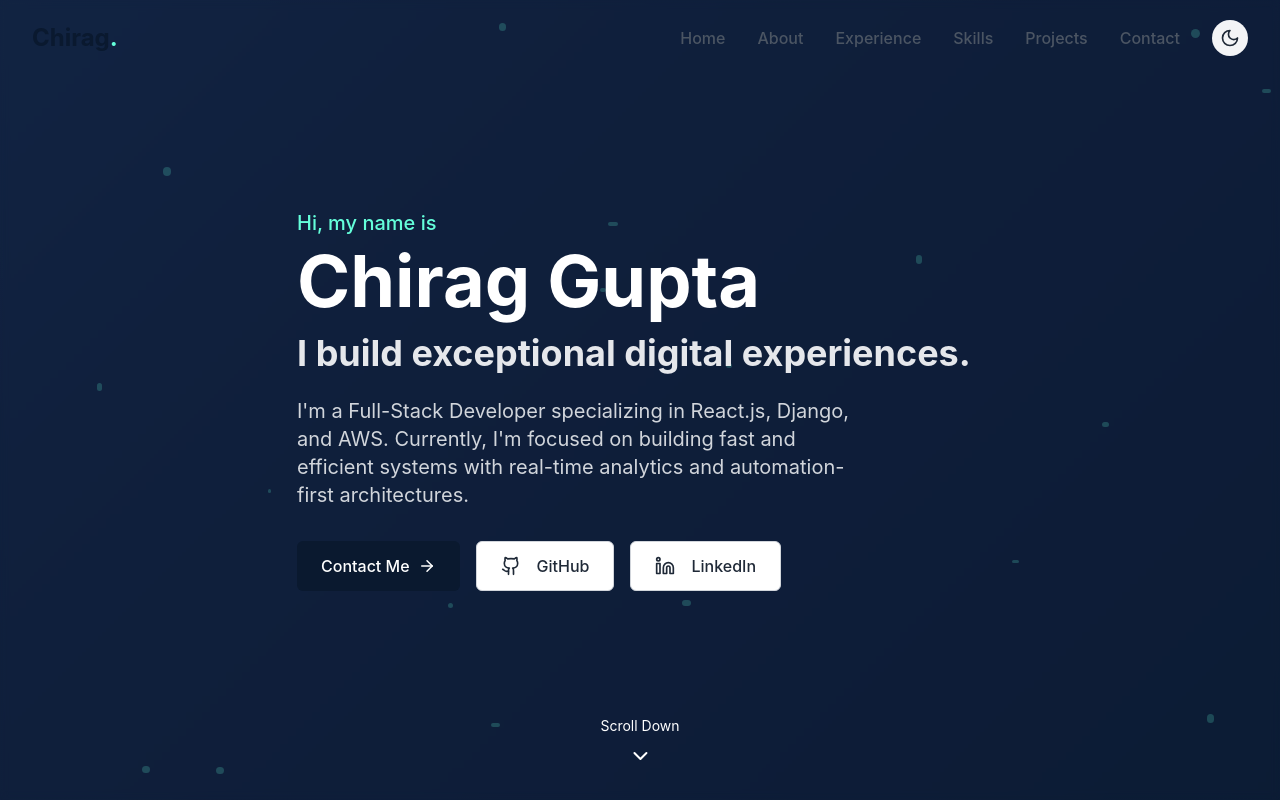
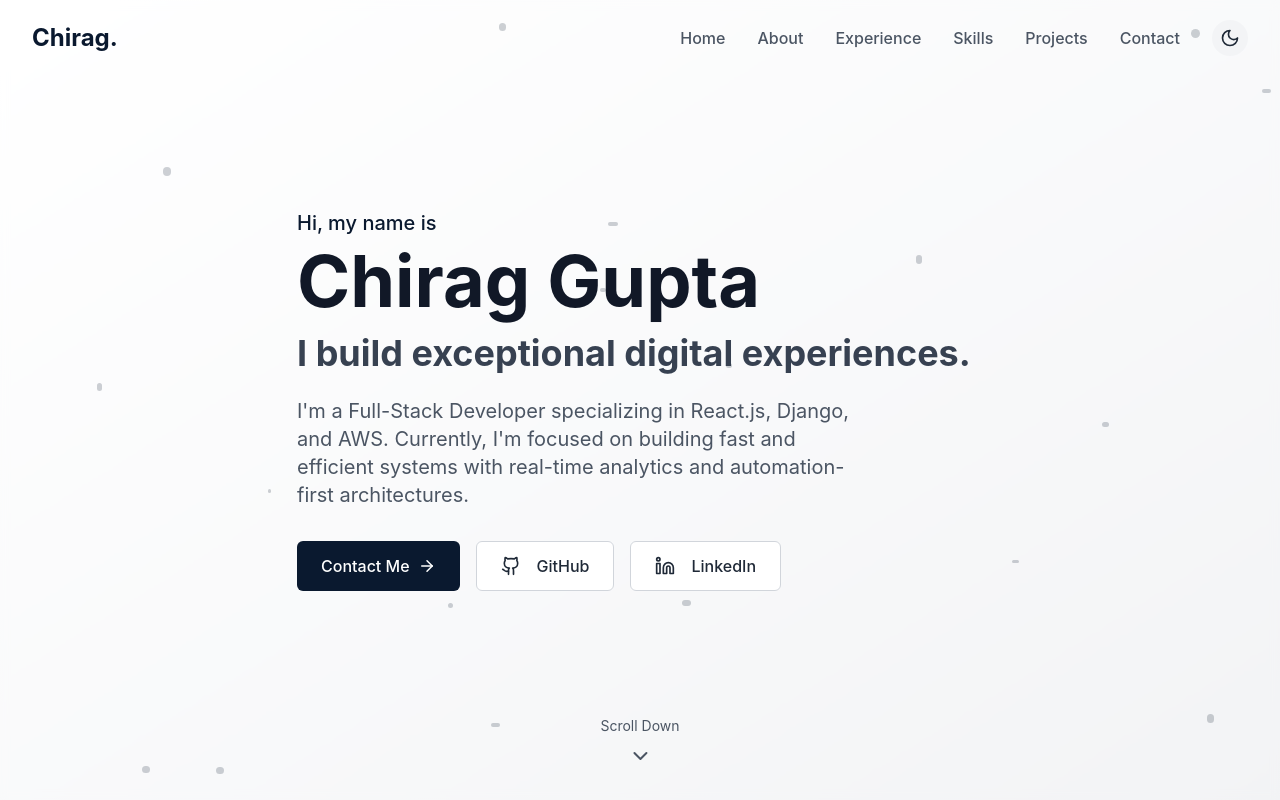
Before and after one commit to chirag4601/portfolio, a React (Vite) app: page / in a window 1280 px wide. Shown: the top 800 px of the page. Built offline with nearby package versions, Linux system fonts and the light colour scheme.

Commit message:
[Design]: Light theme design fix

```diff
--- a/src/components/layout/Navbar.tsx
+++ b/src/components/layout/Navbar.tsx
@@ -1,23 +1,26 @@
-import React, { useState, useEffect } from 'react';
-import { Menu, X, Moon, Sun } from 'lucide-react';
-import { NavLink } from '../../types';
+import { useState, useEffect, FC } from "react";
+import { Menu, X, Moon, Sun } from "lucide-react";
+import { NavLink } from "../../types";
 
 const navLinks: NavLink[] = [
-  { name: 'Home', href: '#home' },
-  { name: 'About', href: '#about' },
-  { name: 'Experience', href: '#experience' },
-  { name: 'Skills', href: '#skills' },
-  { name: 'Projects', href: '#projects' },
-  { name: 'Contact', href: '#contact' },
+  { name: "Home", href: "#home" },
+  { name: "About", href: "#about" },
+  { name: "Experience", href: "#experience" },
+  { name: "Skills", href: "#skills" },
+  { name: "Projects", href: "#projects" },
+  { name: "Contact", href: "#contact" },
 ];
 
-const Navbar: React.FC = () => {
+const Navbar: FC = () => {
   const [isMenuOpen, setIsMenuOpen] = useState(false);
   const [scrolled, setScrolled] = useState(false);
   const [isDarkMode, setIsDarkMode] = useState(() => {
-    if (typeof window !== 'undefined') {
-      return localStorage.getItem('theme') === 'dark' ||
-        (!localStorage.getItem('theme') && window.matchMedia('(prefers-color-scheme: dark)').matches);
+    if (typeof window !== "undefined") {
+      return (
+        localStorage.getItem("theme") === "dark" ||
+        (!localStorage.getItem("theme") &&
+          window.matchMedia("(prefers-color-scheme: dark)").matches)
+      );
     }
     return false;
   });
@@ -27,52 +30,51 @@ const Navbar: React.FC = () => {
       setScrolled(window.scrollY > 50);
     };
 
-    window.addEventListener('scroll', handleScroll);
-    return () => window.removeEventListener('scroll', handleScroll);
+    window.addEventListener("scroll", handleScroll);
+    return () => window.removeEventListener("scroll", handleScroll);
   }, []);
 
   useEffect(() => {
     if (isDarkMode) {
-      document.documentElement.classList.add('dark');
-      localStorage.setItem('theme', 'dark');
+      document.documentElement.classList.add("dark");
+      localStorage.setItem("theme", "dark");
     } else {
-      document.documentElement.classList.remove('dark');
-      localStorage.setItem('theme', 'light');
+      document.documentElement.classList.remove("dark");
+      localStorage.setItem("theme", "light");
     }
   }, [isDarkMode]);
 
   const toggleDarkMode = () => {
-    setIsDarkMode(prev => !prev);
+    setIsDarkMode((prev) => !prev);
   };
 
   const toggleMenu = () => {
-    setIsMenuOpen(prev => !prev);
+    setIsMenuOpen((prev) => !prev);
   };
 
   return (
     <nav
       className={`fixed w-full z-50 transition-all duration-300 ${
         scrolled
-          ? 'bg-white/80 dark:bg-gray-900/80 backdrop-blur-md shadow-md py-3'
-          : 'bg-transparent py-5'
+          ? "bg-white/80 dark:bg-gray-900/80 backdrop-blur-md shadow-md py-3"
+          : "bg-transparent py-5"
       }`}
     >
       <div className="max-w-7xl mx-auto px-4 sm:px-6 lg:px-8">
         <div className="flex justify-between items-center">
           {/* Logo */}
-          <a href="#home" className="text-2xl font-bold text-primary dark:text-primary-light">
+          <a
+            href="#home"
+            className="text-2xl font-bold text-primary dark:text-primary-light"
+          >
             Chirag
-            <span className="text-primary-light dark:text-white">.</span>
+            <span className="text-primary dark:text-white">.</span>
           </a>
 
           {/* Desktop Navigation */}
           <div className="hidden md:flex items-center space-x-8">
             {navLinks.map((link) => (
-              <a
-                key={link.name}
-                href={link.href}
-                className="nav-link"
-              >
+              <a key={link.name} href={link.href} className="nav-link">
                 {link.name}
               </a>
             ))}
@@ -81,7 +83,9 @@ const Navbar: React.FC = () => {
             <button
               onClick={toggleDarkMode}
               className="p-2 rounded-full bg-gray-100 dark:bg-gray-800 text-gray-800 dark:text-gray-200 hover:bg-gray-200 dark:hover:bg-gray-700 transition-colors"
-              aria-label={isDarkMode ? 'Switch to light mode' : 'Switch to dark mode'}
+              aria-label={
+                isDarkMode ? "Switch to light mode" : "Switch to dark mode"
+              }
             >
               {isDarkMode ? <Sun size={20} /> : <Moon size={20} />}
             </button>
@@ -92,7 +96,9 @@ const Navbar: React.FC = () => {
             <button
               onClick={toggleDarkMode}
               className="p-2 mr-2 rounded-full bg-gray-100 dark:bg-gray-800 text-gray-800 dark:text-gray-200"
-              aria-label={isDarkMode ? 'Switch to light mode' : 'Switch to dark mode'}
+              aria-label={
+                isDarkMode ? "Switch to light mode" : "Switch to dark mode"
+              }
             >
               {isDarkMode ? <Sun size={20} /> : <Moon size={20} />}
             </button>
@@ -110,7 +116,7 @@ const Navbar: React.FC = () => {
       {/* Mobile Menu */}
       <div
         className={`md:hidden fixed inset-0 z-40 bg-white dark:bg-gray-900 transform transition-transform duration-300 ease-in-out ${
-          isMenuOpen ? 'translate-x-0' : 'translate-x-full'
+          isMenuOpen ? "translate-x-0" : "translate-x-full"
         }`}
       >
         <div className="flex justify-end p-4">
--- a/src/components/sections/Contact.tsx
+++ b/src/components/sections/Contact.tsx
@@ -209,7 +209,7 @@ const Contact: FC = () => {
                 href={`mailto:${contactInfo.email}?subject=Job Opportunity`}
                 className="inline-block w-full py-3 px-4 bg-white text-primary font-medium rounded-md text-center hover:bg-gray-100 transition-colors"
               >
-                Hire Me
+                Email Me
               </a>
             </div>
           </div>
--- a/src/components/sections/Hero.tsx
+++ b/src/components/sections/Hero.tsx
@@ -49,16 +49,16 @@ const Hero: React.FC = () => {
   return (
     <section
       id="home"
-      className="relative min-h-screen flex flex-col justify-center hero-gradient overflow-hidden"
+      className="relative min-h-screen flex flex-col justify-center bg-gradient-to-br from-white via-gray-100 to-gray-200 dark:from-primary dark:via-primary-dark dark:to-gray-900 overflow-hidden"
     >
-      <div className="absolute inset-0 bg-primary/10 backdrop-blur-sm dark:bg-gray-900/50"></div>
+      <div className="absolute inset-0 bg-white/50 dark:bg-primary/10 backdrop-blur-sm"></div>
 
       {/* Animated particles background effect */}
       <div className="particles-bg">
         {[...Array(20)].map((_, i) => (
           <div
             key={i}
-            className="absolute rounded-full bg-primary-light/20 dark:bg-primary-light/10"
+            className="absolute rounded-full bg-primary/20 dark:bg-primary-light/10"
             style={{
               width: `${Math.random() * 8 + 2}px`,
               height: `${Math.random() * 8 + 2}px`,
@@ -72,16 +72,16 @@ const Hero: React.FC = () => {
 
       <div className="section-container relative z-10 md:w-[750px]">
         <div className="">
-          <h2 className="text-lg md:text-xl font-medium text-primary-light dark:text-primary-light mb-2 fade-in">
+          <h2 className="text-lg md:text-xl font-medium text-primary dark:text-primary-light mb-2 fade-in">
             Hi, my name is
           </h2>
-          <h1 className="text-5xl md:text-6xl lg:text-7xl font-bold text-white dark:text-white mb-4 fade-in delay-100">
+          <h1 className="text-5xl md:text-6xl lg:text-7xl font-bold text-gray-900 dark:text-white mb-4 fade-in delay-100">
             Chirag Gupta
           </h1>
-          <h3 className="text-3xl md:text-4xl font-bold text-gray-200 dark:text-secondary-light mb-6 fade-in delay-200">
+          <h3 className="text-3xl md:text-4xl font-bold text-gray-700 dark:text-secondary-light mb-6 fade-in delay-200">
             {text}
           </h3>
-          <p className="text-xl text-gray-300 dark:text-gray-300 mb-8 max-w-xl fade-in delay-300">
+          <p className="text-xl text-gray-600 dark:text-gray-300 mb-8 max-w-xl fade-in delay-300">
             I'm a Full-Stack Developer specializing in React.js, Django, and
             AWS. Currently, I'm focused on building fast and efficient systems
             with real-time analytics and automation-first architectures.
@@ -111,10 +111,10 @@ const Hero: React.FC = () => {
       {/* Scroll indicator */}
       {showArrow && (
         <div className="absolute bottom-8 left-1/2 transform -translate-x-1/2 flex flex-col items-center animate-bounce-slow fade-in delay-500">
-          <p className="text-white dark:text-gray-300 mb-2 text-sm">
+          <p className="text-gray-600 dark:text-gray-300 mb-2 text-sm">
             Scroll Down
           </p>
-          <ChevronDown className="text-white dark:text-gray-300" size={24} />
+          <ChevronDown className="text-gray-600 dark:text-gray-300" size={24} />
         </div>
       )}
     </section>
--- a/src/data/resumeData.ts
+++ b/src/data/resumeData.ts
@@ -63,23 +63,22 @@ export const skillCategories: SkillCategory[] = [
     name: "Languages",
     skills: [
       { name: "JavaScript", proficiency: 95 },
-      { name: "TypeScript", proficiency: 90 },
-      { name: "Python", proficiency: 85 },
+      { name: "Python", proficiency: 90 },
+      { name: "TypeScript", proficiency: 85 },
       { name: "C++", proficiency: 80 },
       { name: "Java", proficiency: 75 },
-      { name: "Golang", proficiency: 70 },
-      { name: "Dart", proficiency: 65 },
-      { name: "SML", proficiency: 60 },
+      { name: "Golang", proficiency: 60 },
+      { name: "Dart", proficiency: 50 },
     ],
   },
   {
     name: "Frameworks & Libraries",
     skills: [
       { name: "React.js", proficiency: 95 },
+      { name: "Django", proficiency: 90 },
       { name: "Next.js", proficiency: 90 },
       { name: "Node.js", proficiency: 85 },
       { name: "Express", proficiency: 80 },
-      { name: "Django", proficiency: 85 },
       { name: "Spring Boot", proficiency: 75 },
       { name: "Flutter", proficiency: 70 },
     ],
@@ -87,8 +86,8 @@ export const skillCategories: SkillCategory[] = [
   {
     name: "Databases & Tools",
     skills: [
+      { name: "PostgreSQL", proficiency: 85 },
       { name: "MongoDB", proficiency: 85 },
-      { name: "PostgreSQL", proficiency: 80 },
       { name: "MySQL", proficiency: 85 },
       { name: "AWS", proficiency: 80 },
       { name: "Docker", proficiency: 75 },
```
Also changed, not shown: src/components/sections/Skills.tsx (+34 -12 lines).
